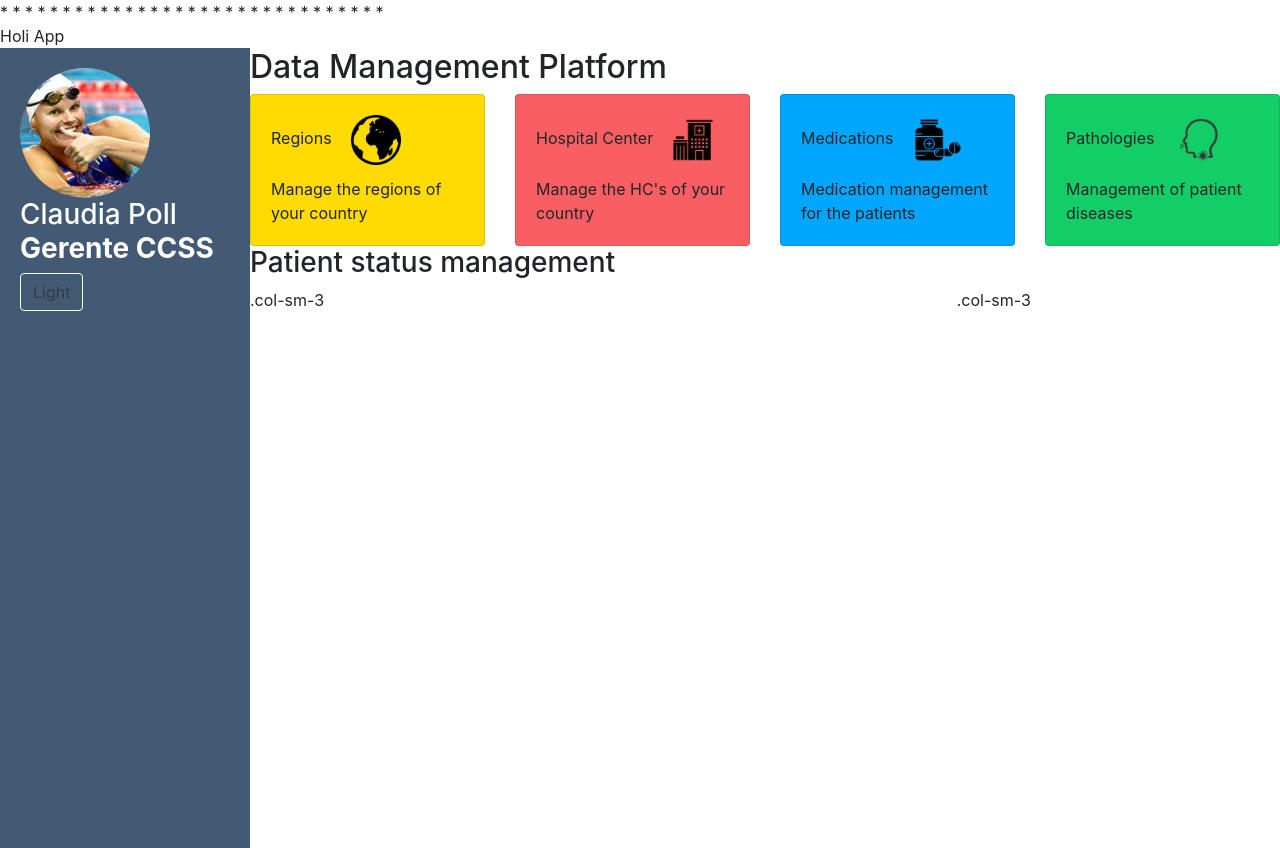
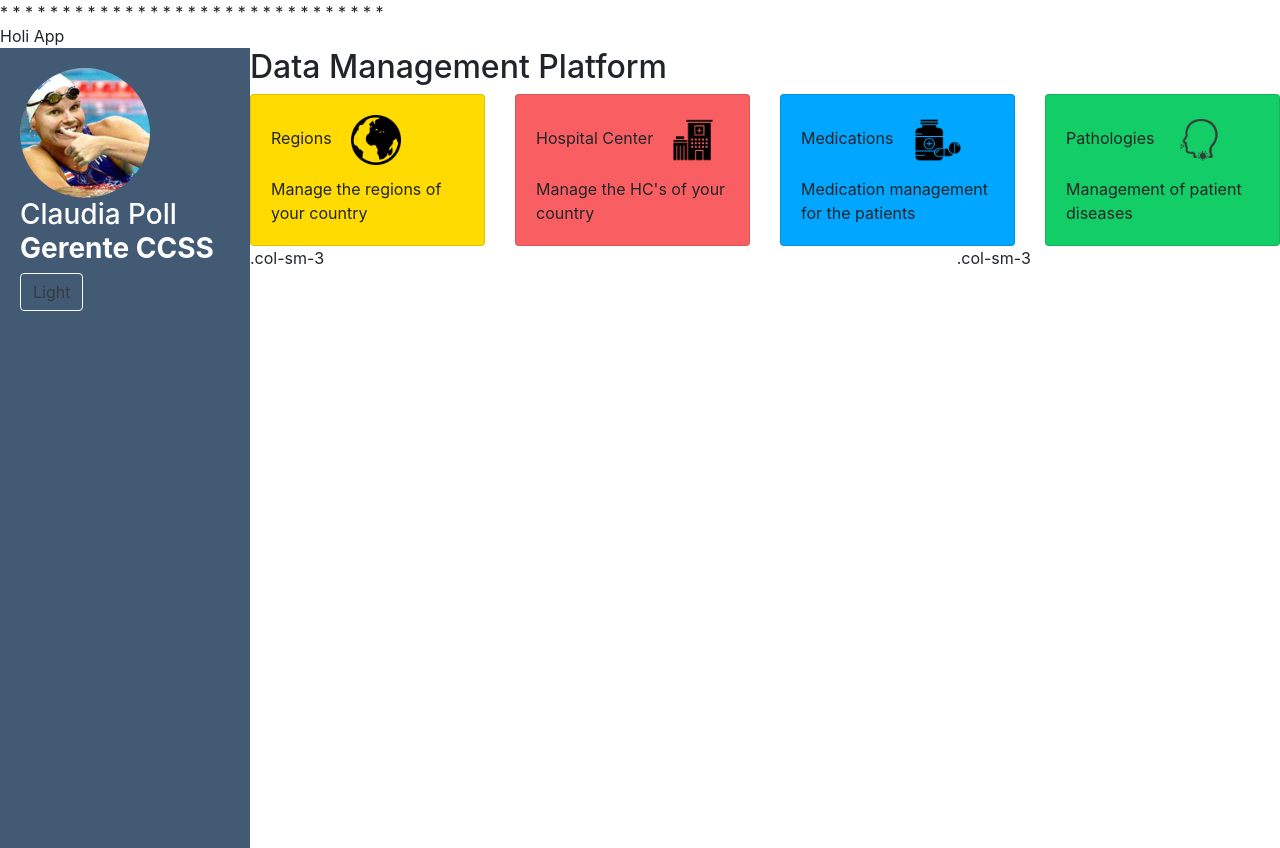
Before and after one commit to ce-box/CE3101-CoTEC-Map, an Angular app in the folder CoTEC-Map/: page /admin in a window 1280 px wide. Built offline with nearby package versions, Linux system fonts and the light colour scheme; no server answers.

Commit message:
[ADD][website]bootstrap enough

```diff
--- a/CoTEC-Map/src/app/admin/pages/admin/admin.component.html
+++ b/CoTEC-Map/src/app/admin/pages/admin/admin.component.html
@@ -46,7 +46,6 @@
               </div>
             </div>
         </div>
-        <h3>Patient status management</h3>
         <div class="row">
             <div class="col-8">.col-sm-3</div>
             <div class="col-4">.col-sm-3</div>
```
